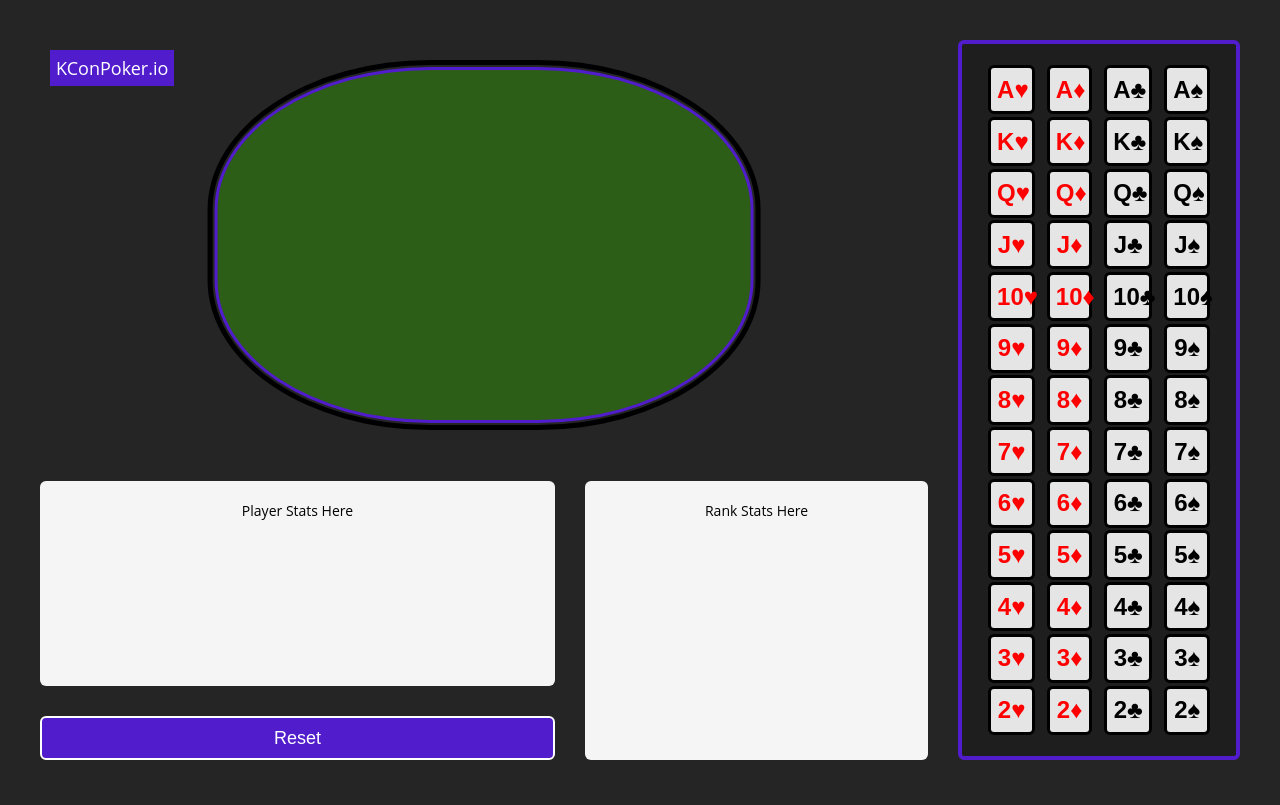
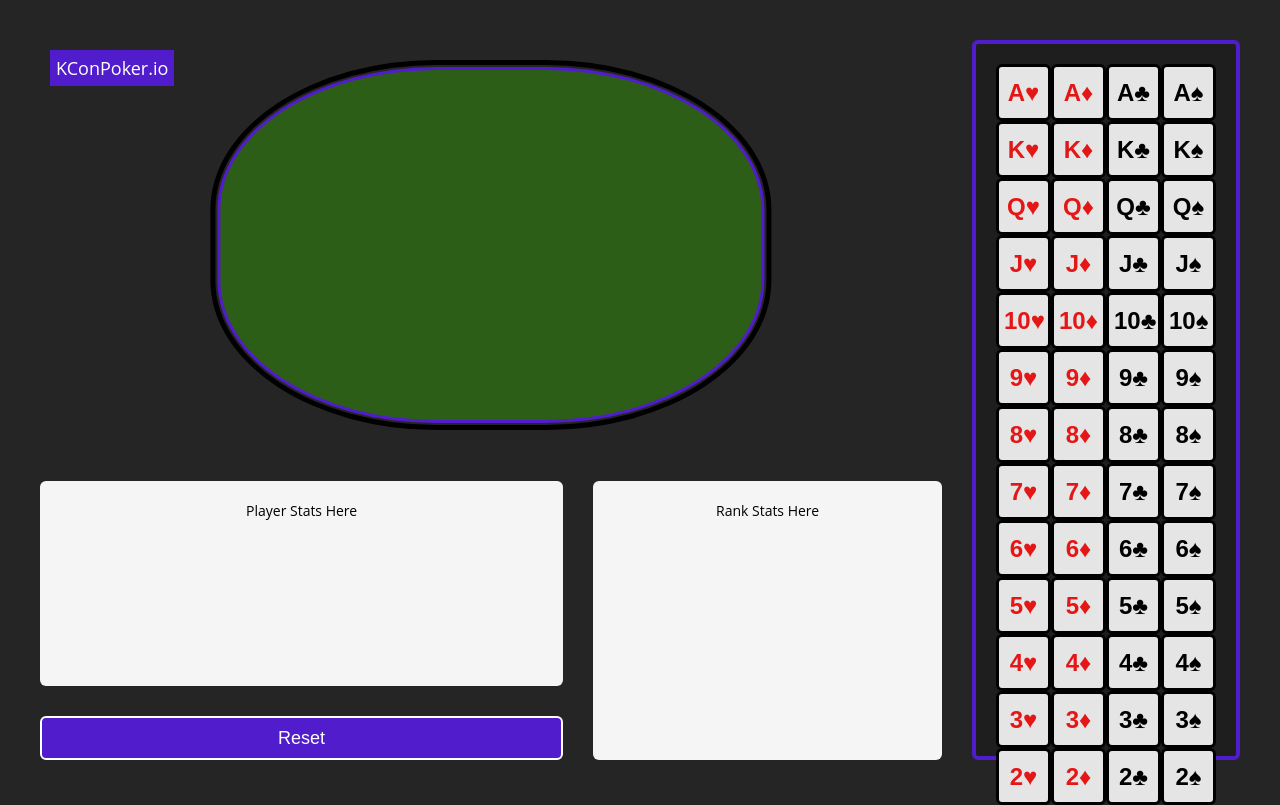
Before and after one commit to PlainOldKevin/KConPoker, a React (Vite) app in the folder client/: page / in a window 1280 px wide. Built offline with nearby package versions, Linux system fonts and the light colour scheme.

Commit message:
changed card dimesions

```diff
--- a/client/src/components/DeckPanel/DeckPanel.module.css
+++ b/client/src/components/DeckPanel/DeckPanel.module.css
@@ -16,10 +16,12 @@
     background-color: #e5e5e5;
     border: 3px solid black;
     border-radius: 6px;
-    width: 80%;
-    height: 95%;
+    width: 55px;
+    height: 57px;
     font-size: 24px;
     font-weight: bold;
+    justify-content: center;
+    padding: 5px;
 }
 
 #card:hover {
@@ -28,5 +30,5 @@
 }
 
 .hearts, .diamonds {
-    color: red;
+    color: #E51616;
 }
```
